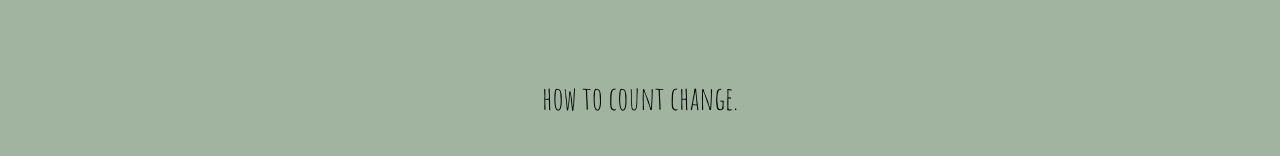
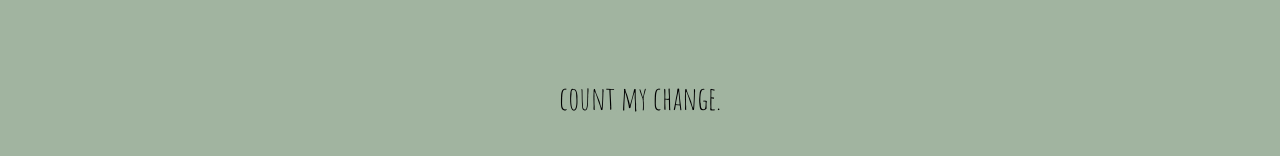
Before and after one commit to YouGuavas/patripples, a Next.js app: page /count in a window 1280 px wide. Shown: the top 156 px of the page. Built offline with nearby package versions, Linux system fonts and the light colour scheme; a web font is replaced by a local one.

Commit message:
Update title of count page

```diff
--- a/app/count/page.tsx
+++ b/app/count/page.tsx
@@ -13,7 +13,7 @@ export const metadata: Metadata = {
 export default function Home() {
 	return (
 		<main className={`main center height-full`}>
-			<h1 className={`style-1 thin lowercase`}>how to count change.</h1>
+			<h1 className={`style-1 thin lowercase`}>count my change.</h1>
 			<p className={`paragraph width-full block left-align`}>
 				There exist a number of ways in which to go about approximating the
 				impact of any action taken upon a space. One might simply guess, or
```
